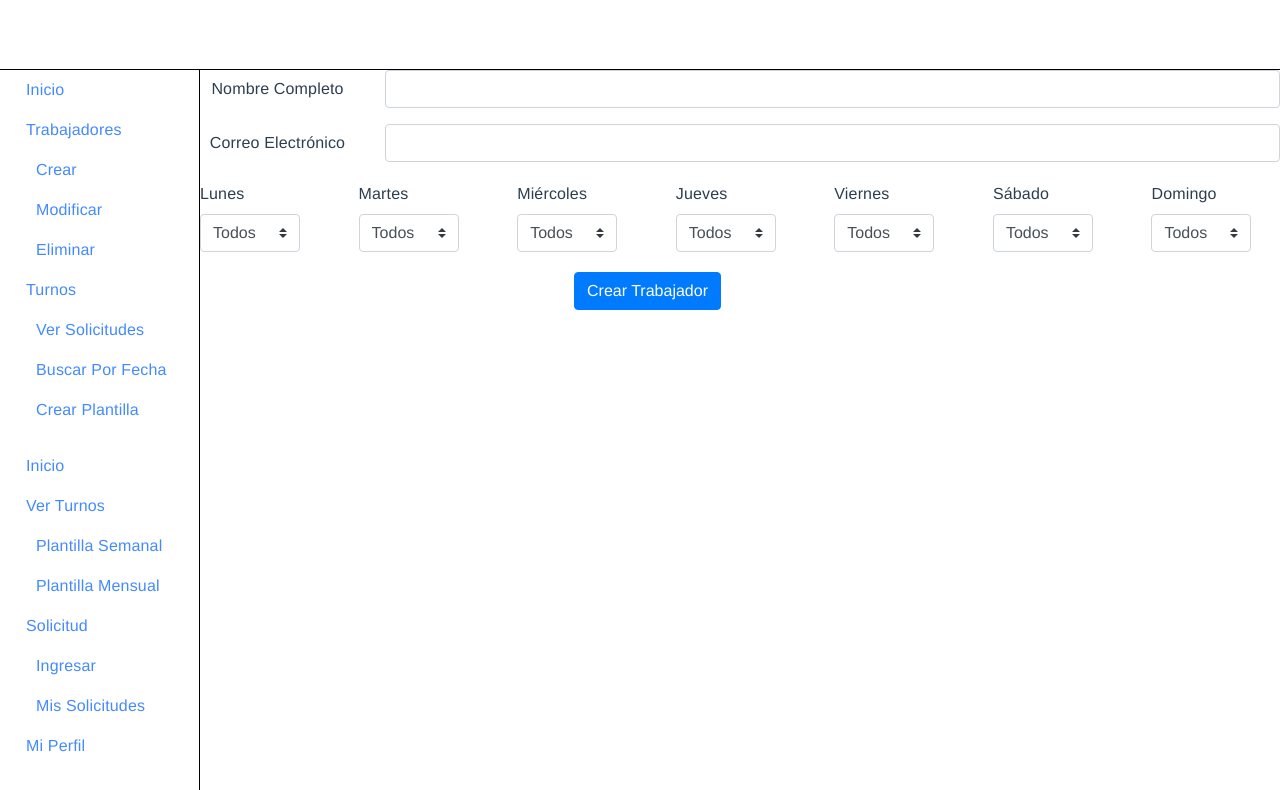
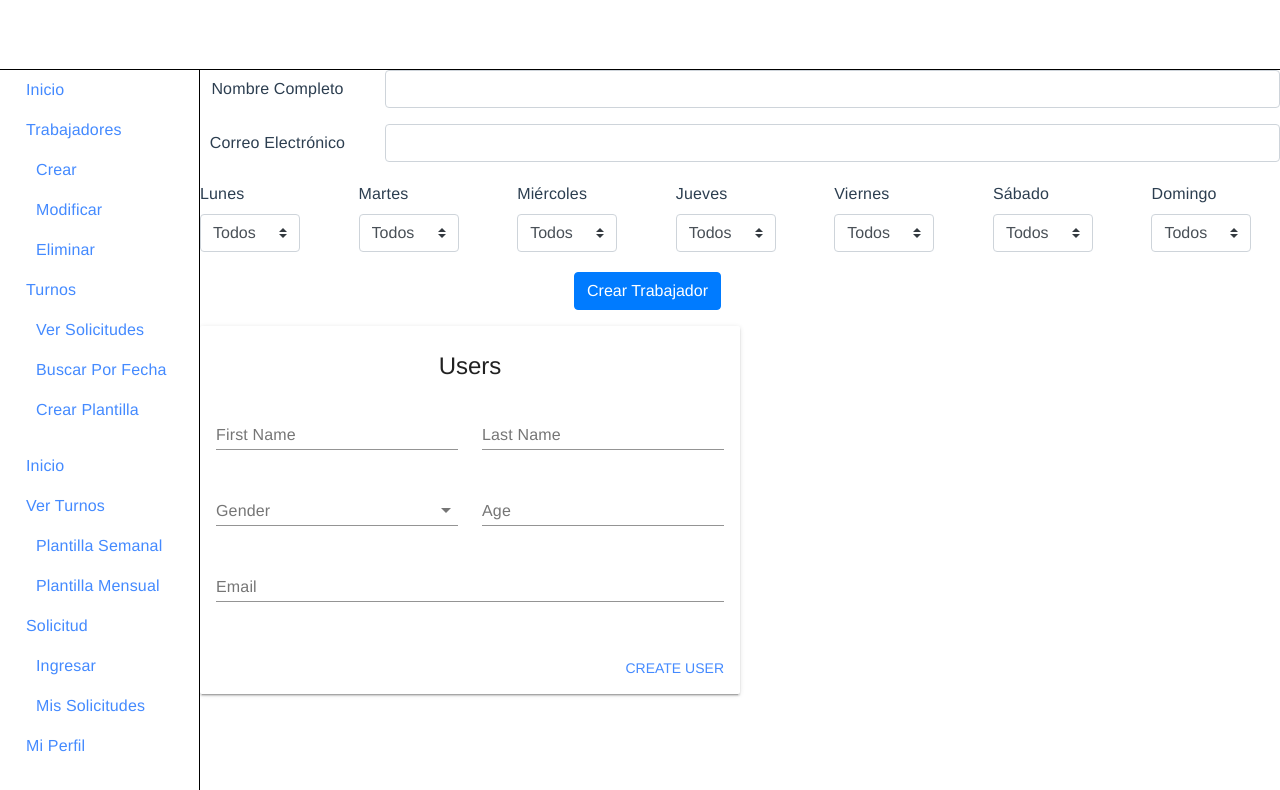
Before and after one commit to MatiasPineda/asignaciondeturnos, a Vue app: page /crear in a window 1280 px wide. Shown: the top 790 px of the page. Built offline with nearby package versions, Linux system fonts and the light colour scheme.

Commit message:
vue material

```diff
--- a/package.json
+++ b/package.json
@@ -22,6 +22,7 @@
     "vue-loader": "^15.7.2",
     "vue-material": "^1.0.0-beta-11",
     "vue-router": "^3.1.3",
+    "vuelidate": "^0.7.4",
     "vuex": "^3.1.2"
   },
   "devDependencies": {
@@ -43,7 +44,10 @@
       "plugin:vue/essential",
       "eslint:recommended"
     ],
-    "rules": {},
+    "rules": {
+      "no-console": "off",
+      "no-debugger": "off"
+    },
     "parserOptions": {
       "parser": "babel-eslint"
     }
--- a/src/Persona.js
+++ b/src/Persona.js
@@ -7,7 +7,6 @@
   }
 
   crear(){
-
     alert(':D')
   }
   modificar(){
--- a/src/views/Crear.vue
+++ b/src/views/Crear.vue
@@ -1,6 +1,6 @@
 <template>
     <div>
-        <form class="needs-validation" novalidate>
+        <form id="forma" class="needs-validation">
             <div class="form-group row">
                 <label for="inputName" class="col-sm-2 col-form-label">Nombre Completo</label>
                 <div class="col-sm-10">
@@ -80,22 +80,164 @@
             </div>
             <div class="form-group row">
                 <div class="col-sm-10">
-                    <button type="submit" class="btn btn-primary" @click="prueba()">Crear Trabajador</button>
+                    <button class="btn btn-primary" @click="prueba()">Crear Trabajador</button>
                 </div>
             </div>
+        </form>
+        <form novalidate class="md-layout" @submit.prevent="validateUser">
+            <md-card class="md-layout-item md-size-50 md-small-size-100">
+                <md-card-header>
+                    <div class="md-title">Users</div>
+                </md-card-header>
+
+                <md-card-content>
+                    <div class="md-layout md-gutter">
+                        <div class="md-layout-item md-small-size-100">
+                            <md-field :class="getValidationClass('firstName')">
+                                <label for="first-name">First Name</label>
+                                <md-input name="first-name" id="first-name" autocomplete="given-name" v-model="form.firstName" :disabled="sending" />
+                                <span class="md-error" v-if="!$v.form.firstName.required">The first name is required</span>
+                                <span class="md-error" v-else-if="!$v.form.firstName.minlength">Invalid first name</span>
+                            </md-field>
+                        </div>
+
+                        <div class="md-layout-item md-small-size-100">
+                            <md-field :class="getValidationClass('lastName')">
+                                <label for="last-name">Last Name</label>
+                                <md-input name="last-name" id="last-name" autocomplete="family-name" v-model="form.lastName" :disabled="sending" />
+                                <span class="md-error" v-if="!$v.form.lastName.required">The last name is required</span>
+                                <span class="md-error" v-else-if="!$v.form.lastName.minlength">Invalid last name</span>
+                            </md-field>
+                        </div>
+                    </div>
+
+                    <div class="md-layout md-gutter">
+                        <div class="md-layout-item md-small-size-100">
+                            <md-field :class="getValidationClass('gender')">
+                                <label for="gender">Gender</label>
+                                <md-select name="gender" id="gender" v-model="form.gender" md-dense :disabled="sending">
+                                    <md-option></md-option>
+                                    <md-option value="M">M</md-option>
+                                    <md-option value="F">F</md-option>
+                                </md-select>
+                                <span class="md-error">The gender is required</span>
+                            </md-field>
+                        </div>
+
+                        <div class="md-layout-item md-small-size-100">
+                            <md-field :class="getValidationClass('age')">
+                                <label for="age">Age</label>
+                                <md-input type="number" id="age" name="age" autocomplete="age" v-model="form.age" :disabled="sending" />
+                                <span class="md-error" v-if="!$v.form.age.required">The age is required</span>
+                                <span class="md-error" v-else-if="!$v.form.age.maxlength">Invalid age</span>
+                            </md-field>
+                        </div>
+                    </div>
+
+                    <md-field :class="getValidationClass('email')">
+                        <label for="email">Email</label>
+                        <md-input type="email" name="email" id="email" autocomplete="email" v-model="form.email" :disabled="sending" />
+                        <span class="md-error" v-if="!$v.form.email.required">The email is required</span>
+                        <span class="md-error" v-else-if="!$v.form.email.email">Invalid email</span>
+                    </md-field>
+                </md-card-content>
+
+                <md-progress-bar md-mode="indeterminate" v-if="sending" />
+
+                <md-card-actions>
+                    <md-button type="submit" class="md-primary" :disabled="sending">Create user</md-button>
+                </md-card-actions>
+            </md-card>
+
+            <md-snackbar :md-active.sync="userSaved">The user {{ lastUser }} was saved with success!</md-snackbar>
         </form>
     </div>
 </template>
 
 <script>
+  import { validationMixin } from 'vuelidate'
+  import {
+    required,
+    email,
+    minLength,
+    maxLength
+  } from 'vuelidate/lib/validators'
+
     export default {
-        name: "Crear",
-        methods:{
-            prueba()
-            {
-                alert('Creación Correcta');
-            },
+      name: "Crear",
+      mixins: [validationMixin],
+      data: () => ({
+        form: {
+          firstName: null,
+          lastName: null,
+          gender: null,
+          age: null,
+          email: null,
         },
+        userSaved: false,
+        sending: false,
+        lastUser: null
+      }),
+      validations: {
+        form: {
+          firstName: {
+            required,
+            minLength: minLength(3)
+          },
+          lastName: {
+            required,
+            minLength: minLength(3)
+          },
+          age: {
+            required,
+            maxLength: maxLength(3)
+          },
+          gender: {
+            required
+          },
+          email: {
+            required,
+            email
+          }
+        }
+      },
+      methods: {
+        getValidationClass (fieldName) {
+          const field = this.$v.form[fieldName]
+
+          if (field) {
+            return {
+              'md-invalid': field.$invalid && field.$dirty
+            }
+          }
+        },
+        clearForm () {
+          this.$v.$reset()
+          this.form.firstName = null
+          this.form.lastName = null
+          this.form.age = null
+          this.form.gender = null
+          this.form.email = null
+        },
+        saveUser () {
+          this.sending = true
+
+          // Instead of this timeout, here you can call your API
+          window.setTimeout(() => {
+            this.lastUser = `${this.form.firstName} ${this.form.lastName}`
+            this.userSaved = true
+            this.sending = false
+            this.clearForm()
+          }, 1500)
+        },
+        validateUser () {
+          this.$v.$touch()
+
+          if (!this.$v.$invalid) {
+            this.saveUser()
+          }
+        }
+      },
     }
 
 </script>
```
Also changed, not shown: 1 other file (tests, documents, lock files or other folders).
